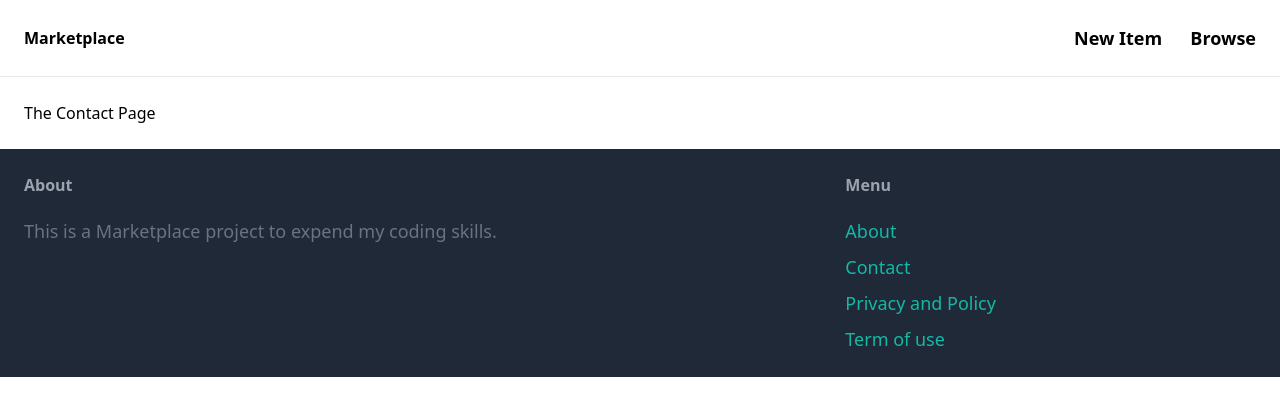
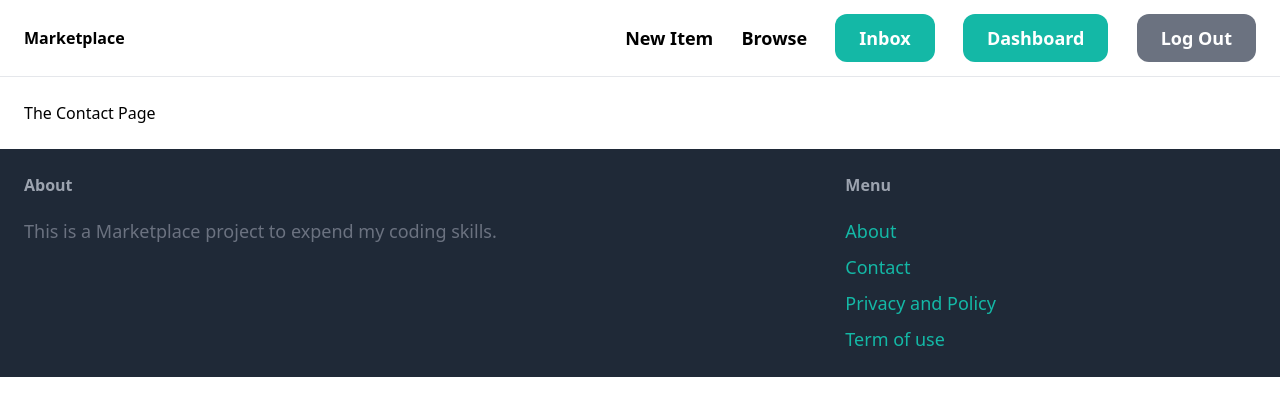
Before and after one commit to ozysouza/marketplace-django-py, a Django app: page /contact/ in a window 1280 px wide. Shown: the top 416 px of the page. Run offline with Django 5.2, Linux system fonts and the light colour scheme; the visitor is signed in with stand-in values (Sample User, id 1); some libraries are stand-ins or nearby versions.

Commit message:
Add buttons on navbar for logout, inbox and dashboard

```diff
--- a/marketplace/core/templates/core/base.html
+++ b/marketplace/core/templates/core/base.html
@@ -16,6 +16,9 @@
                 <a href="#" class="text-lg font-semibold hover:text-gray-500">Browse</a>
 
                 {% if request.user.is_authenticated %}
+                    <a href="#" class="px-6 py-3 text-lg font-semibold bg-teal-500 text-white rounded-xl hover:bg-teal-700">Inbox</a>
+                    <a href="#" class="px-6 py-3 text-lg font-semibold bg-teal-500 text-white rounded-xl hover:bg-teal-700">Dashboard</a>
+                    <a href="#" class="px-6 py-3 text-lg font-semibold bg-gray-500 text-white rounded-xl hover:bg-gray-700">Log Out</a>
                 {% else %}
                     <a href="{% url 'core:signup' %}" class="px-6 py-3 text-lg font-semibold bg-teal-500 text-white rounded-xl hover:bg-teal-700">Sign Up</a>
                     <a href="{% url 'core:login' %}" class="px-6 py-3 text-lg font-semibold bg-gray-500 text-white rounded-xl hover:bg-gray-700">Log In</a>
```
